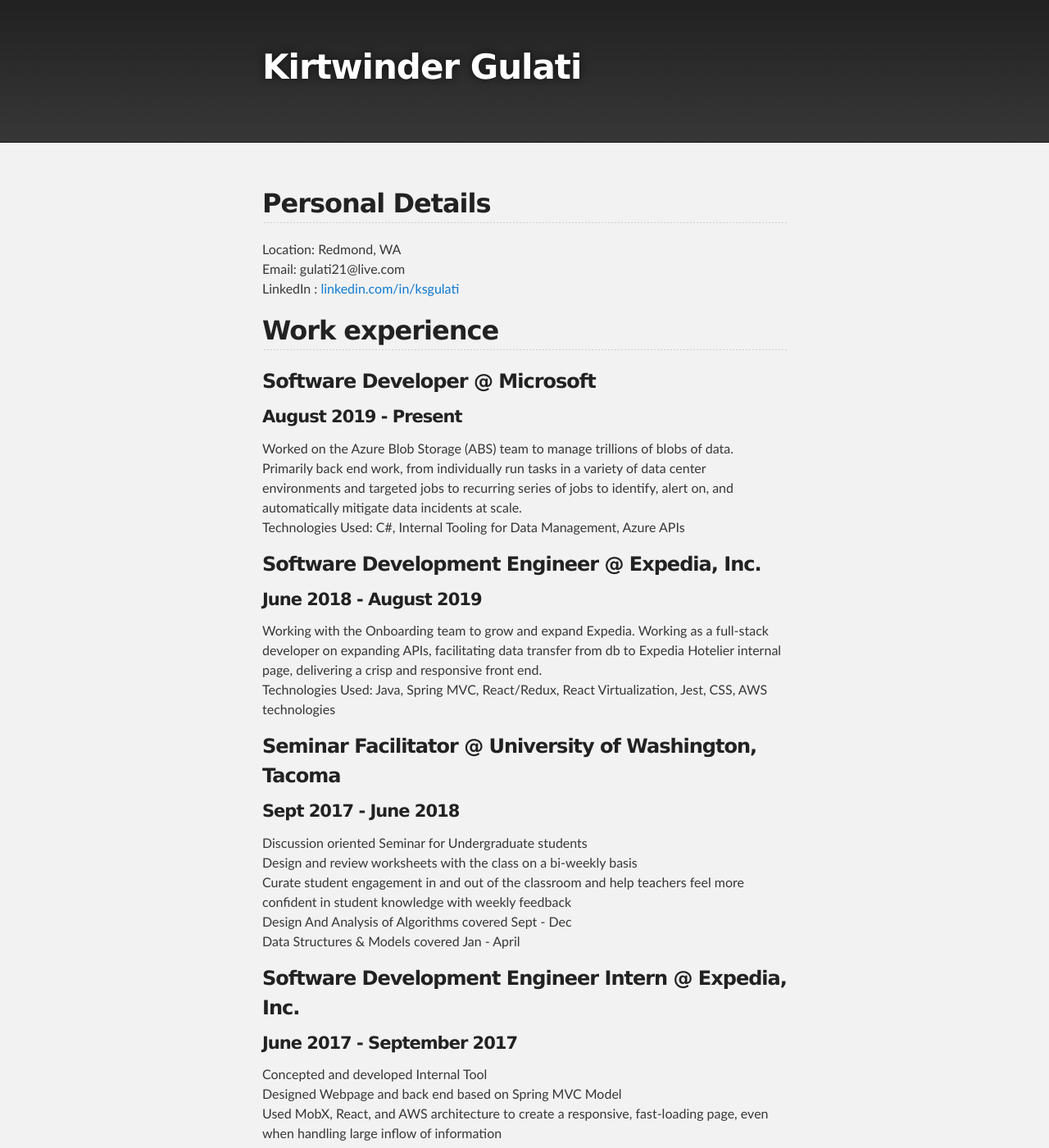
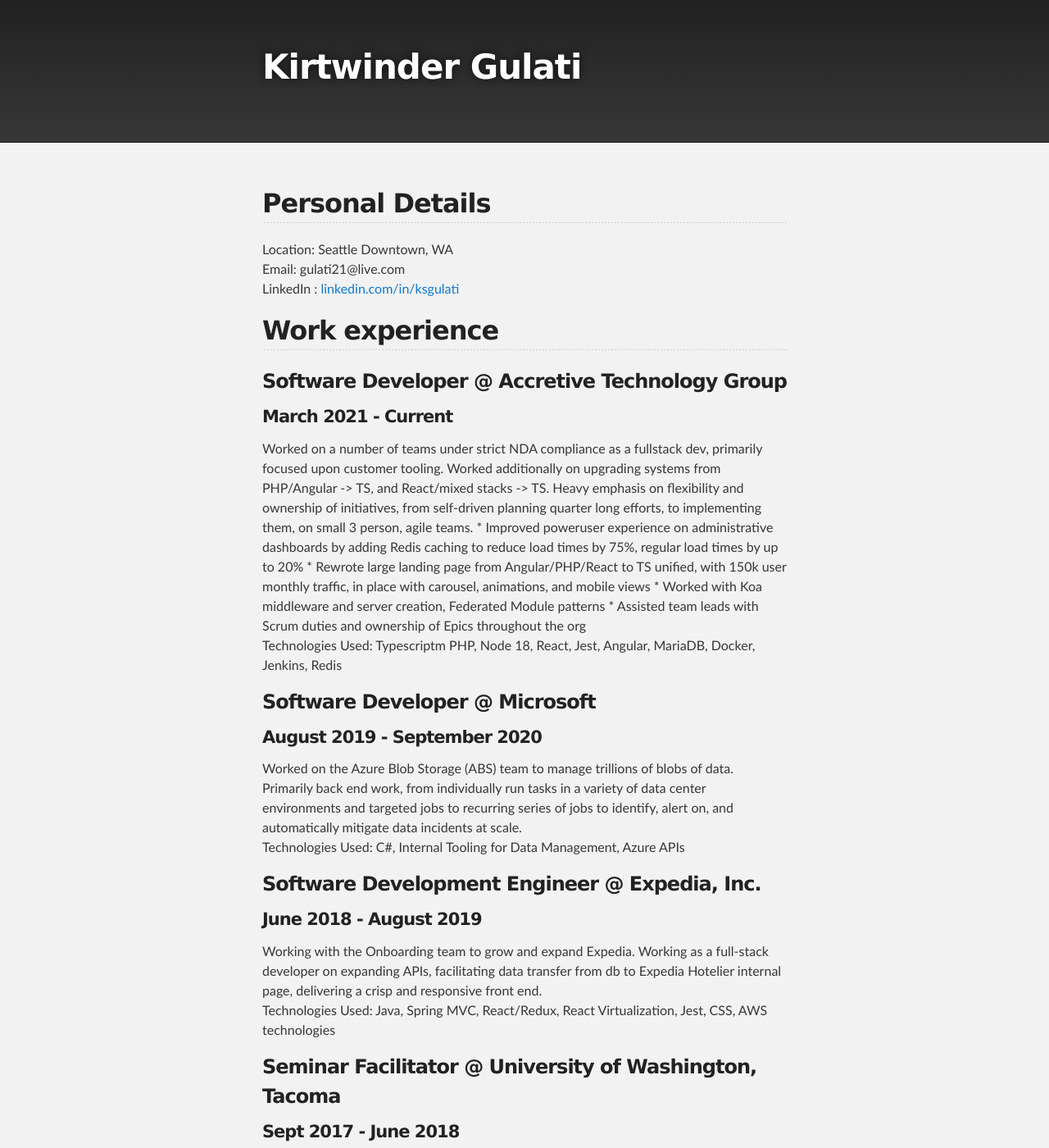
Before and after one commit to Gulati21/gulati21.github.io, a Jekyll site: the page built from index.md, in a window 1280 px wide and 1400 px high. Shown: the whole window at 82% size. Built offline with Jekyll 4.4.1, drawn with Linux system fonts in a browser that asks for light colours; our own code applies the rules of GitHub Pages for plain Markdown files; the repository's description, which GitHub fills in, is left out.

Commit message:
Updated recent job experience

```diff
--- a/index.md
+++ b/index.md
@@ -1,6 +1,6 @@
 ## Personal Details
 
-<b>Location</b>: Redmond, WA<br>
+<b>Location</b>: Seattle Downtown, WA<br>
 <b>Email</b>: gulati21@live.com<br>
 <b>LinkedIn </b>: [linkedin.com/in/ksgulati](https://linkedin.com/in/ksgulati)<br>
 
@@ -8,9 +8,23 @@
 
 ## Work experience
 
+### Software Developer @ Accretive Technology Group
+
+#### March 2021 - Current
+
+<p>
+Worked on a number of teams under strict NDA compliance as a fullstack dev, primarily focused upon customer tooling. Worked additionally on upgrading systems from PHP/Angular -> TS, and React/mixed stacks -> TS. Heavy emphasis on flexibility and ownership of initiatives, from self-driven planning quarter long efforts, to implementing them, on small 3 person, agile teams.
+* Improved poweruser experience on administrative dashboards by adding Redis caching to reduce load times by 75%, regular load times by up to 20%
+* Rewrote large landing page from Angular/PHP/React to TS unified, with 150k user monthly traffic, in place with carousel, animations, and mobile views
+* Worked with Koa middleware and server creation, Federated Module patterns
+* Assisted team leads with Scrum duties and ownership of Epics throughout the org
+<br>
+Technologies Used: Typescriptm PHP, Node 18, React, Jest, Angular, MariaDB, Docker, Jenkins, Redis
+</p>
+
 ### Software Developer @ Microsoft
 
-#### August 2019 - Present
+#### August 2019 - September 2020
 
 <p>
 Worked on the Azure Blob Storage (ABS) team to manage trillions of blobs of data.
```
